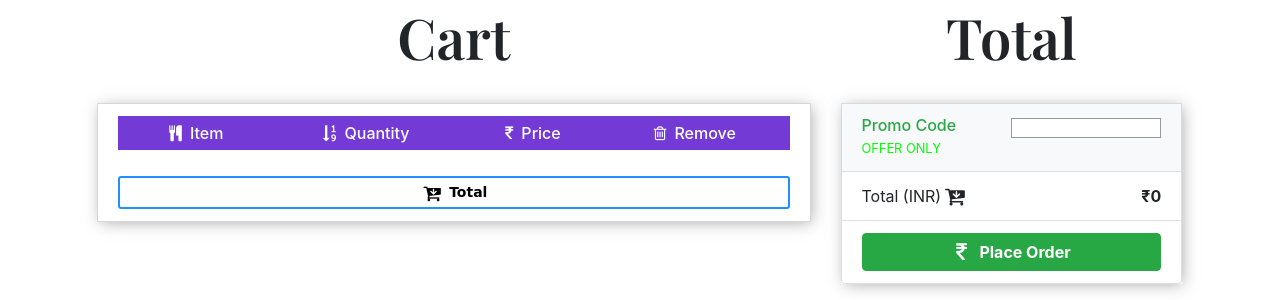
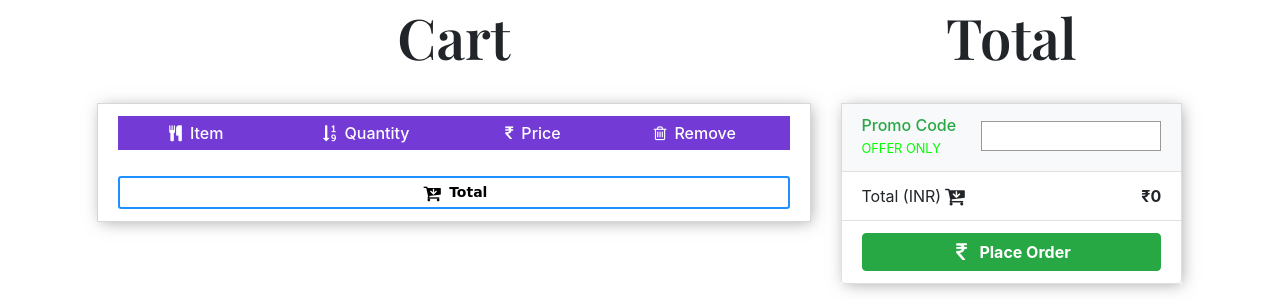
Before and after one commit to hat-ad/resturant, a Django app: page / in a window 1280 px wide. Shown: the part 1104-1404 px from the top of the page. Run offline with Django 3.2, Linux system fonts and the light colour scheme; the visitor is signed in with stand-in values (Sample User, id 1); data that the repository does not hold is empty; some libraries are stand-ins or nearby versions.

Commit message:
minor design fix

```diff
--- a/static/css/index.css
+++ b/static/css/index.css
@@ -437,6 +437,8 @@ small {
 }
 .dis {
   border: 1px solid rgba(0, 0, 0, 0.4);
-  width: 150px;
-  height: 20px;
+  width: 180px;
+  height: 30px;
+  padding: 10px;
+  margin-top: 5px;
 }
```
